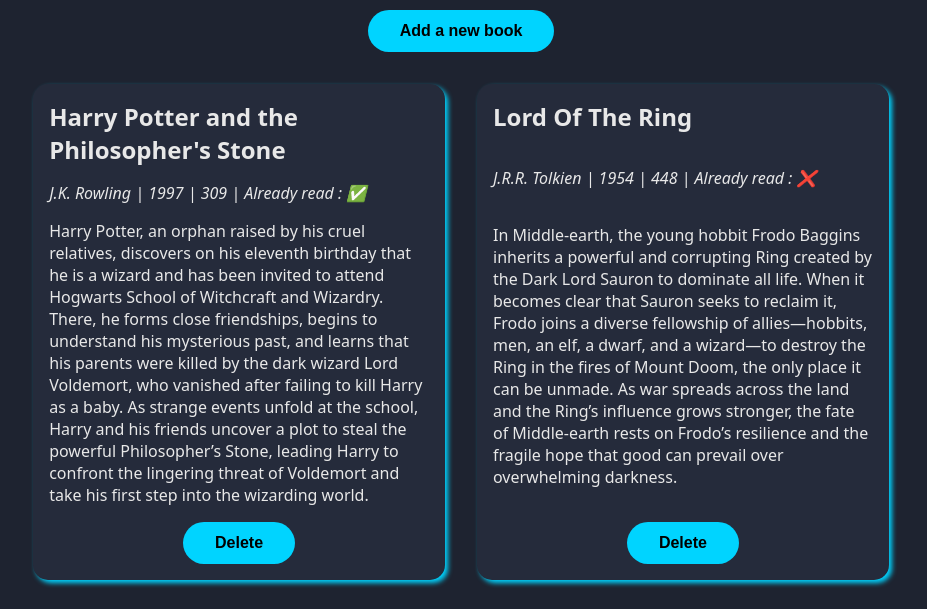
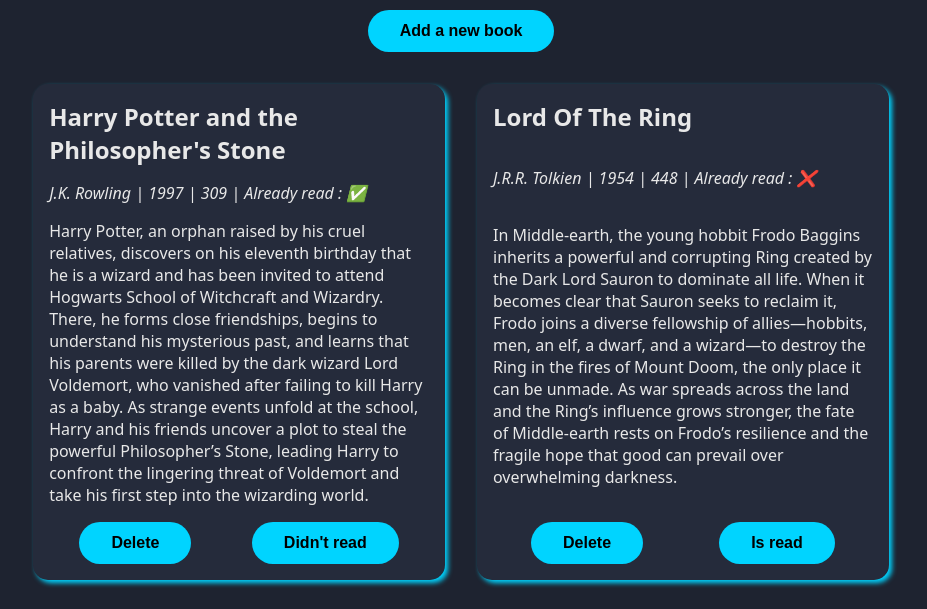
Before and after one commit to Sephydev/library, a plain HTML site: page index.html in a window 1280 px wide. Shown: the part 145-754 px from the top of the page, without its empty margins (179-1106 px from the left). Drawn offline with Linux system fonts and the light colour scheme.

Commit message:
feat(library): Add btn who change if already read

```diff
--- a/script.js
+++ b/script.js
@@ -17,6 +17,10 @@
   this.isRead = isRead;
   this.synopsis = synopsis;
   this.id = crypto.randomUUID();
+}
+
+Book.prototype.modifyIsRead = function () {
+  this.isRead = !this.isRead;
 }
 
 function addBookToLibrary(book) {
@@ -76,10 +80,13 @@
     const synopsis = document.createElement('p');
     synopsis.textContent = book.synopsis;
 
+    const btnContainer = document.createElement("div");
+    btnContainer.classList.add("btn-container");
+
     const deleteBtn = document.createElement("button");
     deleteBtn.textContent = "Delete";
 
-    deleteBtn.addEventListener("click", (e) => {
+    deleteBtn.addEventListener("click", () => {
         const indexOfElem = myLibrary.findIndex(bookOfLibrary => bookOfLibrary.id === book.id);
         myLibrary.splice(indexOfElem, 1);
 
@@ -87,10 +94,23 @@
         displayBooks();
     })
 
+    const isReadBtn = document.createElement("button");
+    isReadBtn.textContent = book.isRead ? "Didn't read" : "Is read";
+
+    isReadBtn.addEventListener("click", () => {
+      book.modifyIsRead();
+
+      removeBooksDisplayed();
+      displayBooks();
+    })
+
+    btnContainer.appendChild(deleteBtn);
+    btnContainer.appendChild(isReadBtn);
+
     card.appendChild(title);
     card.appendChild(info);
     card.appendChild(synopsis);
-    card.appendChild(deleteBtn);
+    card.appendChild(btnContainer);
 
     container.appendChild(card);
   })
--- a/styles.css
+++ b/styles.css
@@ -160,3 +160,8 @@
 input[type="number"] {
   -moz-appearance: textfield;
 }
+
+.btn-container {
+  display: flex;
+  justify-content: space-between;
+}
```
